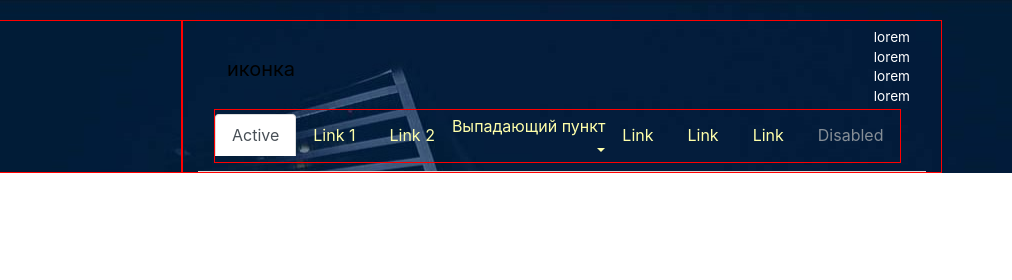
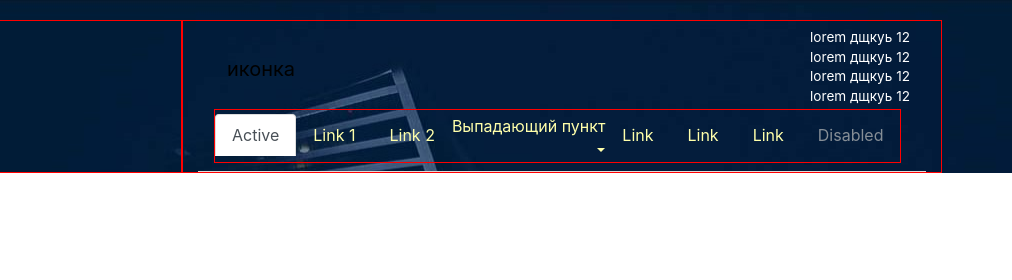
Before and after one commit to taka0071/setka, a plain HTML site: page index.html in a window 1280 px wide. Shown: the top 280 px of the page, 268-1280 px from the left. Drawn offline with Linux system fonts and the light colour scheme.

Commit message:
новая ветка роботс + хтмл

```diff
--- a/index.html
+++ b/index.html
@@ -32,10 +32,10 @@
  </div>
 
  <div>
- 	<p>lorem</p>
- 	<p>lorem</p>
- 	<p>lorem</p>
- 	<p>lorem</p>
+ 	<p>lorem дщкуь 12</p>
+ 	<p>lorem дщкуь 12</p>
+ 	<p>lorem дщкуь 12</p>
+ 	<p>lorem дщкуь 12</p>
  </div>
 
 <div class="collapse d-none d-sm-block" id="navbar-huh">
```
Also changed, not shown: robots.txt.
